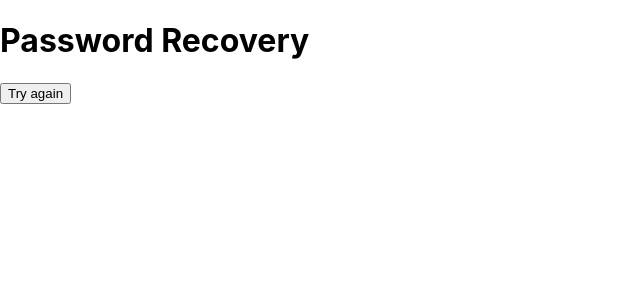
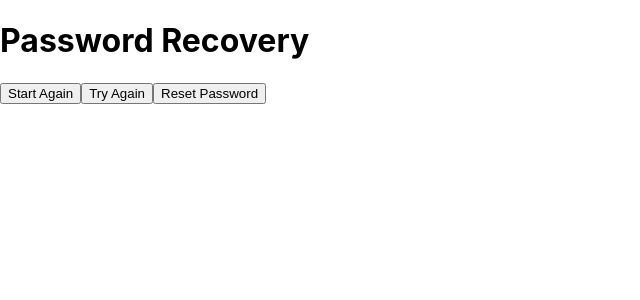
Before and after one commit to GreenEagleKing/w3w-app, a React (Create React App) app: page /result in a window 1280 px wide. Shown: the top 300 px of the page, without its empty margins (0-640 px from the left). Built offline with nearby package versions, Linux system fonts and the light colour scheme; no server answers; the HTML template or start-up script is replaced by a standard one.

Commit message:
Checking location matches user

```diff
--- a/src/App.js
+++ b/src/App.js
@@ -1,18 +1,14 @@
-import PasswordRecovery from "./pages/passwordRecovery";
-import Home from "./pages/home";
-import Result from "./pages/result";
-import fetchData from "./hooks/api";
+import PasswordRecovery from "./pages/passwordRecovery"
+import Home from "./pages/home"
+import Result from "./pages/result"
+import fetchData from "./hooks/api"
 
-import {
-  BrowserRouter,
-  Routes,
-  Route
-} from "react-router-dom";
-import { useState, useEffect } from "react";
+import { BrowserRouter, Routes, Route } from "react-router-dom"
+import { useState, useEffect } from "react"
 
 function App() {
-
   const [data, setData] = useState([])
+  const [isLocations, setIsLocations] = useState(false)
 
   useEffect(() => {
     const getData = async () => {
@@ -21,19 +17,26 @@ function App() {
       console.log(fetchedData)
     }
     getData()
-
   }, [])
 
+  function handleIsLocation() {
+    setIsLocations(!isLocations)
+  }
 
   return (
     <BrowserRouter>
       <Routes>
-        <Route exact path="/" element={<Home data={data}/>}/>
-        <Route path="/map" element={<PasswordRecovery data={data}/>}/>
-        <Route path="/result" element={<Result />}/>
+        <Route exact path="/" element={<Home data={data} />} />
+        <Route
+          path="/map"
+          element={
+            <PasswordRecovery data={data} handleIsLocation={handleIsLocation} />
+          }
+        />
+        <Route path="/result" element={<Result />} />
       </Routes>
     </BrowserRouter>
-  );
+  )
 }
 
-export default App;
+export default App
--- a/src/forms/MultiStepForm.jsx
+++ b/src/forms/MultiStepForm.jsx
@@ -5,7 +5,7 @@ import LocationOne from "./LocationOne"
 import LocationTwo from "./LocationTwo"
 import { useSelectedSquare } from "../hooks/useSelectedSquare"
 
-export default function MultiStepForm({ data }) {
+export default function MultiStepForm({ data, handleIsLocation }) {
   const { square } = useSelectedSquare()
 
   const [selectedLocations, setSelectedLocations] = useState({
@@ -27,6 +27,13 @@ export default function MultiStepForm({ data }) {
 
   const handleSubmit = (event) => {
     event.preventDefault()
+    if (
+      selectedLocations.locationOne === data.user1.what3words.location1 &&
+      selectedLocations.locationTwo === data.user1.what3words.location2
+    ) {
+      handleIsLocation()
+      console.log("Success")
+    }
     console.log(selectedLocations)
     console.log(data)
     navigate("/result")
--- a/src/pages/passwordRecovery.jsx
+++ b/src/pages/passwordRecovery.jsx
@@ -4,11 +4,11 @@ import Map from "../components/Map"
 import Header from "../components/Header"
 import MultiStepForm from "../forms/MultiStepForm"
 
-export default function PasswordRecovery({ data }) {
+export default function PasswordRecovery({ data, handleIsLocation }) {
   return (
     <div>
       <Header />
-      <MultiStepForm data={data} />
+      <MultiStepForm data={data} handleIsLocation={handleIsLocation} />
       <Map />
     </div>
   )
--- a/src/pages/result.jsx
+++ b/src/pages/result.jsx
@@ -1,21 +1,24 @@
-import React from 'react'
-import { Link } from 'react-router-dom'
+import React from "react"
+import { Link } from "react-router-dom"
 
-import Header from '../components/Header'
+import Header from "../components/Header"
 
 export default function Result({ data }) {
   return (
     <div>
-        <Header />
-
-
-
-        <Link to="/">
-            <button>Try again</button>
-        </Link>
-
-        {/* if form completes successfully then show button to change password
-            if form is unsuccessful then show button to start again  */}
+      <Header />
+      <Link to="/">
+        <button>Start Again</button>
+      </Link>
+      <Link to="/map">
+        <button>Try Again</button>
+      </Link>
+      <Link to="/">
+        <button>Reset Password</button>
+      </Link>
     </div>
   )
 }
+
+// if the user locations match then show successful message and option to reset password
+// if unsuccessful show button to start again or go back
```
